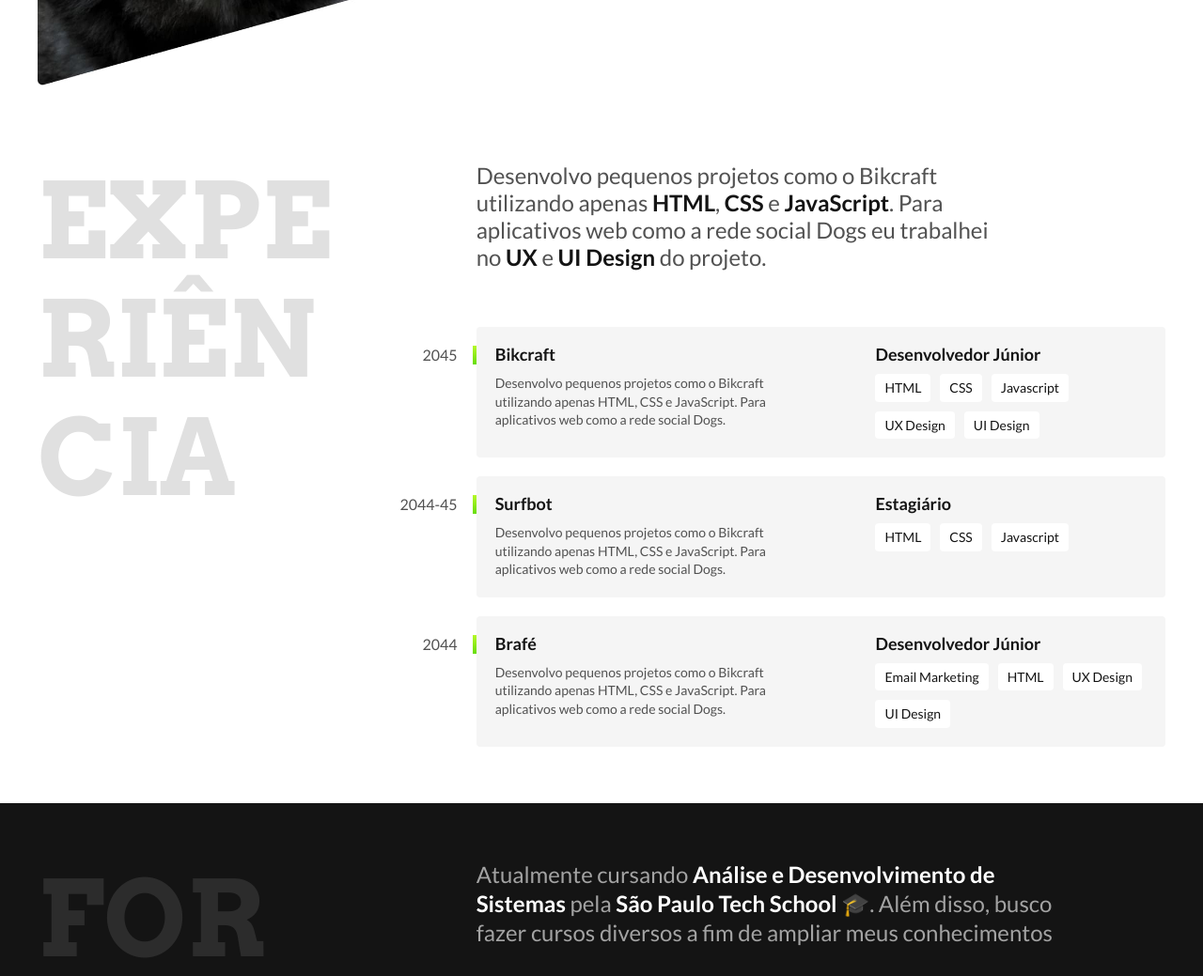
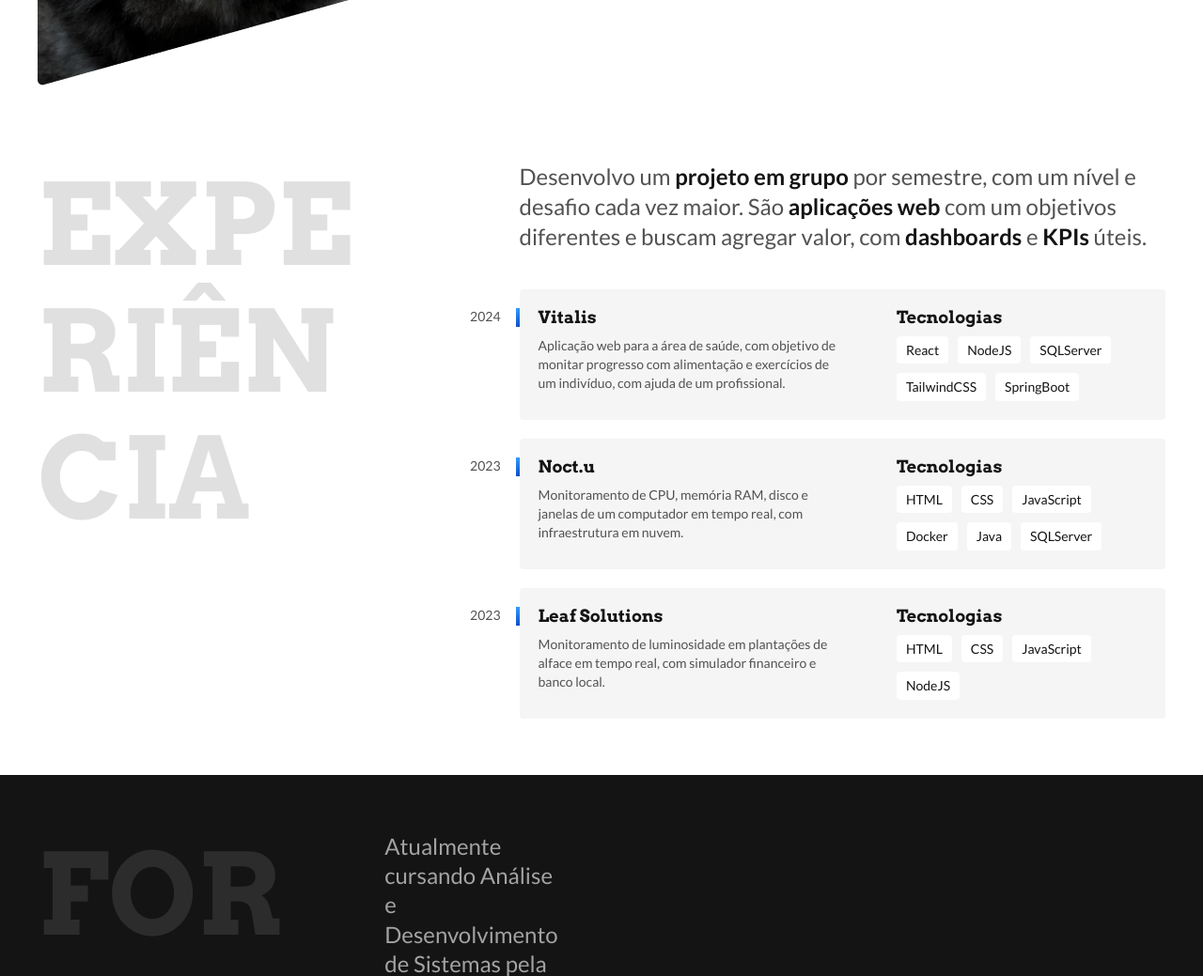
Before and after one commit to augustoSamu/augustoSamu.github.io, a plain HTML site: page index.html in a window 1280 px wide. Shown: the part 620-1659 px from the top of the page at 94% size. Drawn offline with Linux system fonts and the light colour scheme.

Commit message:
refactor: informações de experiencias e template alterado

```diff
--- a/css/experiencia.css
+++ b/css/experiencia.css
@@ -1,15 +1,20 @@
 .experiencia .subtitulo {
+  grid-column: span 4;
   font-family: "Arvo", serif;
   max-width: 5ch;
   color: #e0e0e0;
 }
 
+.experiencia-conteudo {
+  grid-column: 6 / -1;
+}
+
 .experiencia-texto {
   font-size: 1.5rem;
-  list-style: 1.3;
-  max-width: 40ch;
+  line-height: 1.33;
+  max-width: 48ch;
   color: #525252;
-  margin-bottom: 60px;
+  margin-bottom: 40px;
 }
 
 .experiencia-texto strong {
@@ -18,7 +23,7 @@
 
 .empresa {
   display: grid;
-  grid-template-columns: 4fr 3fr;
+  grid-template-columns: repeat(7, 1fr);
   padding: 20px;
   background: #f5f5f5;
   border-radius: 4px;
@@ -32,13 +37,14 @@
   display: block;
   height: 20px;
   width: 4px;
-  background-image: linear-gradient(#b6f829, #67dd0a);
+  background-image: linear-gradient(#329cff, #0d4ecb);
   position: absolute;
   top: 20px;
   left: -4px;
 }
 
 .empresa-ano {
+  font-size: 0.875rem;
   position: absolute;
   left: -100px;
   top: 20px;
@@ -47,20 +53,31 @@
   text-align: right;
 }
 
-.empresa-titulo {
+.empresa h3 {
+  font-family: "Arvo", Helvetica, sans-serif;
   font-size: 1.125rem;
   line-height: 1.1;
   font-weight: bold;
 }
 
+.empresa-titulo {
+  grid-column: span 4;
+}
+
+.empresa-cargo {
+  grid-column: span 3;
+}
+
 .empresa-texto {
+  grid-column: span 4;
   font-size: 0.875rem;
-  line-height: 1.4;
+  line-height: 1.42;
   max-width: 40ch;
   color: #525252;
 }
 
 .empresa-habilidades {
+  grid-column: span 3;
   display: flex;
   flex-wrap: wrap;
   gap: 10px;
--- a/css/formacao.css
+++ b/css/formacao.css
@@ -21,6 +21,7 @@
 }
 
 .formacao .subtitulo {
+  grid-column: span 4;
   font-family: "Arvo", serif;
   max-width: 4ch;
   color: #2c2c2c;
--- a/css/global.css
+++ b/css/global.css
@@ -45,7 +45,7 @@ ul {
 
 .subtitulo {
   font-family: "Arvo", Helvetica, sans-serif;
-  font-size: 7rem;
+  font-size: 7.5rem;
   line-height: 1.125;
   text-transform: uppercase;
   word-break: break-all;
--- a/index.html
+++ b/index.html
@@ -62,59 +62,62 @@
     </div>
   </main>
 
-  <section class="container experiencia" id="experiencia" aria-label="Experiência">
+  <section class="container template experiencia" id="experiencia" aria-label="Experiência">
     <h2 class="subtitulo">Experiência</h2>
 
-    <div>
-      <p class="experiencia-texto">Desenvolvo pequenos projetos como o Bikcraft utilizando apenas <strong class="bold">HTML</strong>, <strong class="bold">CSS</strong> e <strong class="bold">JavaScript</strong>. Para aplicativos web como a rede social Dogs eu trabalhei no <strong class="bold">UX</strong> e <strong class="bold">UI Design</strong> do projeto.</p>
+    <div class="experiencia-conteudo">
+      <p class="experiencia-texto">Desenvolvo um <strong>projeto em grupo</strong> por semestre, com um nível e desafio cada vez maior. São <strong>aplicações web</strong> com um objetivos diferentes e buscam agregar valor, com <strong>dashboards</strong> e <strong>KPIs</strong> úteis. </p>
 
       <div class="empresa">
-        <span class="empresa-ano">2045</span>
-        <h3 class="empresa-titulo">Bikcraft</h3>
-        <h3 class="empresa-titulo">Desenvolvedor Júnior</h3>
-        <p class="empresa-texto">Desenvolvo pequenos projetos como o Bikcraft utilizando apenas HTML, CSS e JavaScript. Para aplicativos web como a rede social Dogs.</p>
+        <span class="empresa-ano">2024</span>
+        <h3 class="empresa-titulo">Vitalis</h3>
+        <h3 class="empresa-cargo">Tecnologias</h3>
+        <p class="empresa-texto">Aplicação web para a área de saúde, com objetivo de monitar progresso com alimentação e exercícios de um indivíduo, com ajuda de um profissional.</p>
         <ul class="empresa-habilidades">
-          <li>HTML</li>
-          <li>CSS</li>
-          <li>Javascript</li>
-          <li>UX Design</li>
-          <li>UI Design</li>
+          <li>React</li>
+          <li>NodeJS</li>
+          <li>SQLServer</li>
+          <li>TailwindCSS</li>
+          <li>SpringBoot</li>
         </ul>
       </div>
 
       <div class="empresa">
-        <span class="empresa-ano">2044-45</span>
-        <h3 class="empresa-titulo">Surfbot</h3>
-        <h3 class="empresa-titulo">Estagiário</h3>
-        <p class="empresa-texto">Desenvolvo pequenos projetos como o Bikcraft utilizando apenas HTML, CSS e JavaScript. Para aplicativos web como a rede social Dogs.</p>
+        <span class="empresa-ano">2023</span>
+        <h3 class="empresa-titulo">Noct.u</h3>
+        <h3 class="empresa-cargo">Tecnologias</h3>
+        <p class="empresa-texto">Monitoramento de CPU, memória RAM, disco e janelas de um computador em tempo real, com infraestrutura em nuvem.</p>
         <ul class="empresa-habilidades">
           <li>HTML</li>
           <li>CSS</li>
-          <li>Javascript</li>
+          <li>JavaScript</li>
+          <li>Docker</li>
+          <li>Java</li>
+          <li>SQLServer</li>
         </ul>
       </div>
 
       <div class="empresa">
-        <span class="empresa-ano">2044</span>
-        <h3 class="empresa-titulo">Brafé</h3>
-        <h3 class="empresa-titulo">Desenvolvedor Júnior</h3>
-        <p class="empresa-texto">Desenvolvo pequenos projetos como o Bikcraft utilizando apenas HTML, CSS e JavaScript. Para aplicativos web como a rede social Dogs.</p>
+        <span class="empresa-ano">2023</span>
+        <h3 class="empresa-titulo">Leaf Solutions</h3>
+        <h3 class="empresa-cargo">Tecnologias</h3>
+        <p class="empresa-texto">Monitoramento de luminosidade em plantações de alface em tempo real, com simulador financeiro e banco local.</p>
         <ul class="empresa-habilidades">
-          <li>Email Marketing</li>
           <li>HTML</li>
-          <li>UX Design</li>
-          <li>UI Design</li>
+          <li>CSS</li>
+          <li>JavaScript</li>
+          <li>NodeJS</li>
         </ul>
       </div>
     </div>
   </section>
 
   <section class="formacao" id="formacao" aria-label="Formação">
-    <div class="container">
+    <div class="container template">
       <h2 class="subtitulo">Formação</h1>
 
         <div>
-          <p class="formacao-texto">Atualmente cursando <strong>Análise e Desenvolvimento de Sistemas</strong> pela <strong>São Paulo Tech School</strong> 🎓. Além disso, busco fazer cursos diversos a fim de ampliar meus conhecimentos</p>
+          <p class="formacao-texto">Atualmente cursando Análise e Desenvolvimento de Sistemas pela São Paulo Tech School 🎓. Além disso, estou sempre em busca de conhecimento que priorizem a experiência do usuário, visando entregar soluções mais intuitivas e agradáveis.</p>
 
           <ul class="faculdade-lista">
             <li class="faculdade">
```
Also changed, not shown: favicon.svg.
